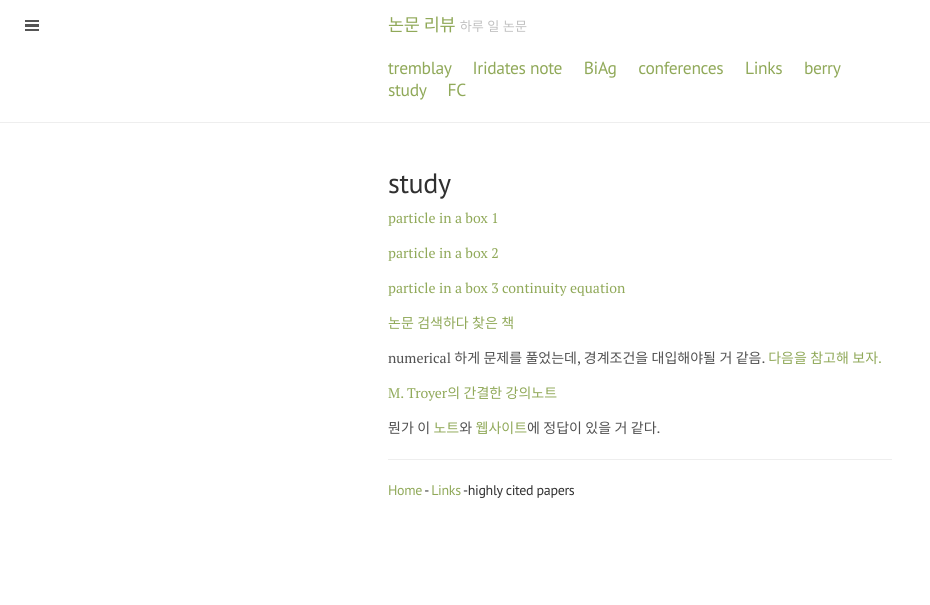
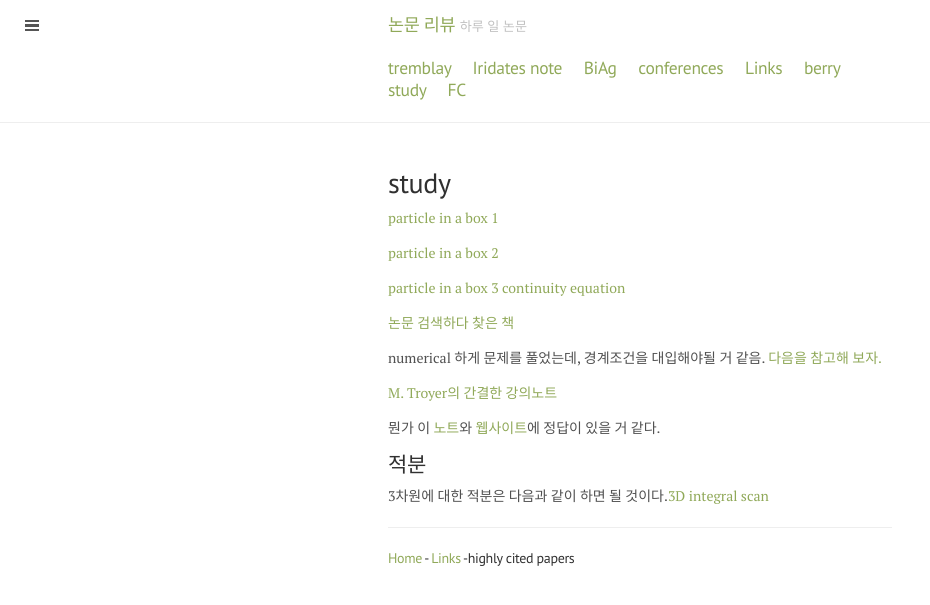
Before and after one commit to qkrwlsghdcjsworlt/work, a Jekyll site: the page built from study.md, in a window 1280 px wide. Shown: the top 605 px of the page, without its empty margins (0-930 px from the left). Built offline with Jekyll 4.4.1, drawn with Linux system fonts in a browser that asks for light colours.

Commit message:
“update”

```diff
--- a/study.md
+++ b/study.md
@@ -24,6 +24,10 @@ numerical 하게 문제를 풀었는데, 경계조건을 대입해야될 거 같
 
 뭔가 이 [노트]({{ site.baseurl }}/public/study/QM/schrodinger.pdf)와 [웹사이트](http://www.physics.usyd.edu.au/teach_res/mp/quantum/)에 정답이 있을 거 같다.
 
+적분
+---
+3차원에 대한 적분은 다음과 같이 하면 될 것이다.[3D integral scan]({{ site.baseurl }}/public/study/integral/3D-integral.pdf)
+
 
 
 ---
```
Also changed, not shown: 4 other files.
